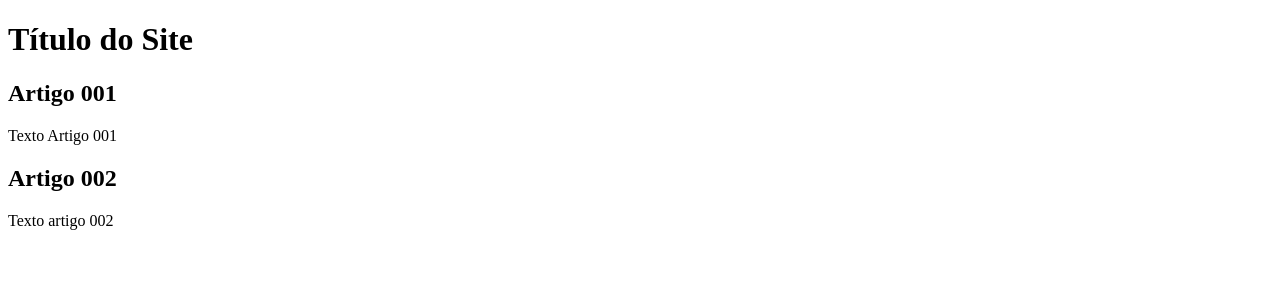
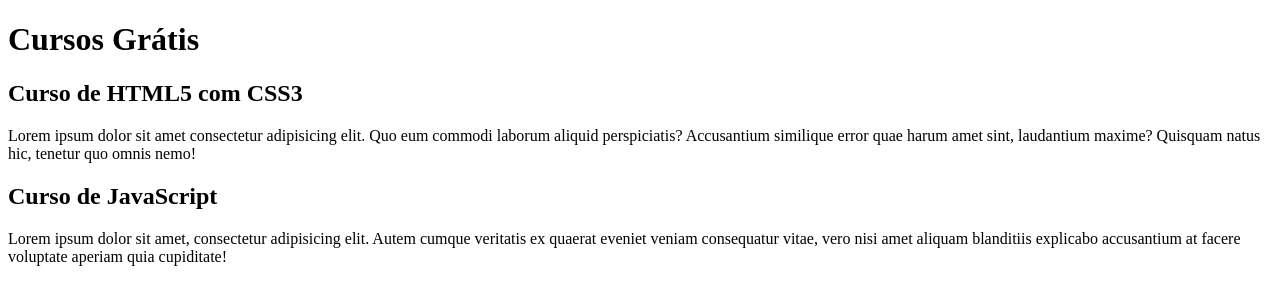
Before and after one commit to FernandoXavieer/projeto-site, a plain HTML site: page index.html in a window 1280 px wide. Drawn offline with Linux system fonts and the light colour scheme.

Commit message:
comecei a escrever o conteúdo

```diff
--- a/index.html
+++ b/index.html
@@ -8,15 +8,15 @@
 <body>
     <main>
         <header>
-            <h1>Título do Site</h1>
+            <h1>Cursos Grátis</h1>
         </header>
         <article>
-            <h2> Artigo 001 </h2>
-            <p> Texto Artigo 001</p>
+            <h2> Curso de HTML5 com CSS3 </h2>
+            <p> Lorem ipsum dolor sit amet consectetur adipisicing elit. Quo eum commodi laborum aliquid perspiciatis? Accusantium similique error quae harum amet sint, laudantium maxime? Quisquam natus hic, tenetur quo omnis nemo!</p>
         </article>
         <article>
-            <h2>Artigo 002 </h2>
-            <p>Texto artigo 002</p>
+            <h2>Curso de JavaScript </h2>
+            <p>Lorem ipsum dolor sit amet, consectetur adipisicing elit. Autem cumque veritatis ex quaerat eveniet veniam consequatur vitae, vero nisi amet aliquam blanditiis explicabo accusantium at facere voluptate aperiam quia cupiditate!</p>
 
         </article>
     </main>
```
